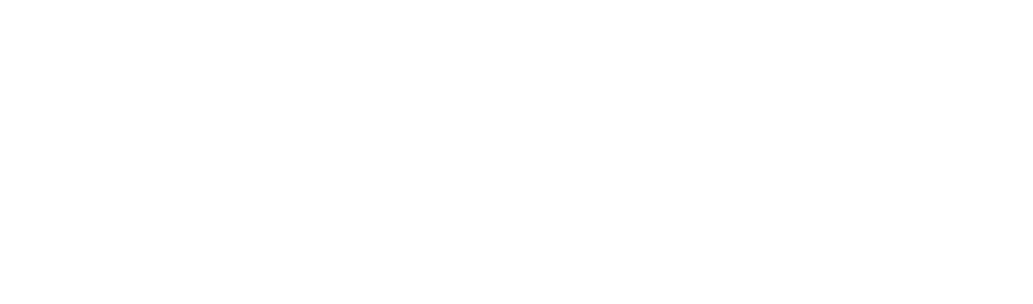
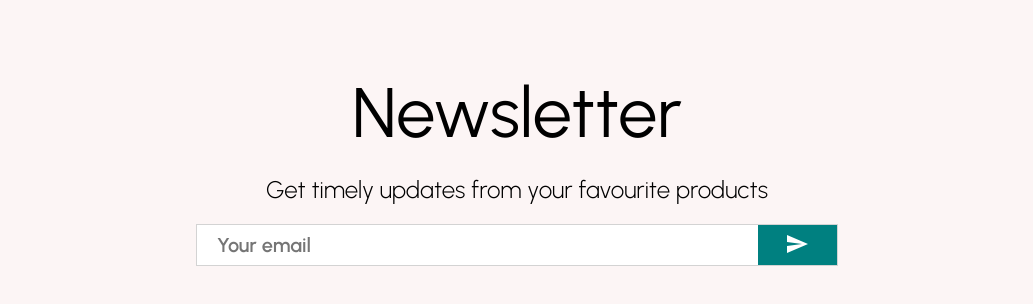
Before and after one commit to Lekan-Osindeinde/e-commerce-app, a React (Create React App) app: page / in a window 1280 px wide. Shown: the part 2958-3262 px from the top of the page, without its empty margins (123-1156 px from the left). Before the commit the page ends 2886 px from the top, so only its background shows below. Built offline with nearby package versions, Linux system fonts and the light colour scheme.

Commit message:
Newsletter component

```diff
--- /dev/null
+++ b/src/components/Newsletter.jsx
@@ -0,0 +1,58 @@
+import { Send } from "@mui/icons-material";
+import styled from "styled-components";
+
+const Container = styled.div`
+  height: 60vh;
+  background-color: #fcf5f5;
+  display: flex;
+  align-items: center;
+  justify-content: center;
+  flex-direction: column;
+`;
+const Title = styled.div`
+  font-size: 70px;
+  margin-bottom: 20px;
+`;
+const Desc = styled.h1`
+  font-size: 24px;
+  font-weight: 300;
+  margin-bottom: 20px;
+`;
+const InputContainer = styled.div`
+  width: 50%;
+  height: 40px;
+  background-color: white;
+  display: flex;
+  justify-content: space-between;
+  border: 1px solid lightgray;
+`;
+const Input = styled.input`
+  border: none;
+  flex: 8;
+  padding-left: 20px;
+  font-size: 20px;
+  font-weight: 600;
+`;
+const Button = styled.button`
+  flex: 1;
+  border: none;
+  background-color: teal;
+  color: white;
+`;
+
+const Newsletter = () => {
+  return (
+    <Container>
+      <Title>Newsletter</Title>
+      <Desc>Get timely updates from your favourite products</Desc>
+      <InputContainer>
+        <Input placeholder="Your email" />
+        <Button>
+          <Send />
+        </Button>
+      </InputContainer>
+    </Container>
+  );
+};
+
+export default Newsletter;
--- a/src/pages/Homepage.jsx
+++ b/src/pages/Homepage.jsx
@@ -2,6 +2,7 @@ import React from "react";
 import Announcement from "../components/Announcement";
 import Categories from "../components/Categories";
 import Navbar from "../components/Navbar";
+import Newsletter from "../components/Newsletter";
 import Products from "../components/Products";
 import Slider from "../components/Slider";
 
@@ -13,6 +14,7 @@ const Homepage = () => {
       <Slider />
       <Categories />
       <Products />
+      <Newsletter />
     </div>
   );
 };
```
